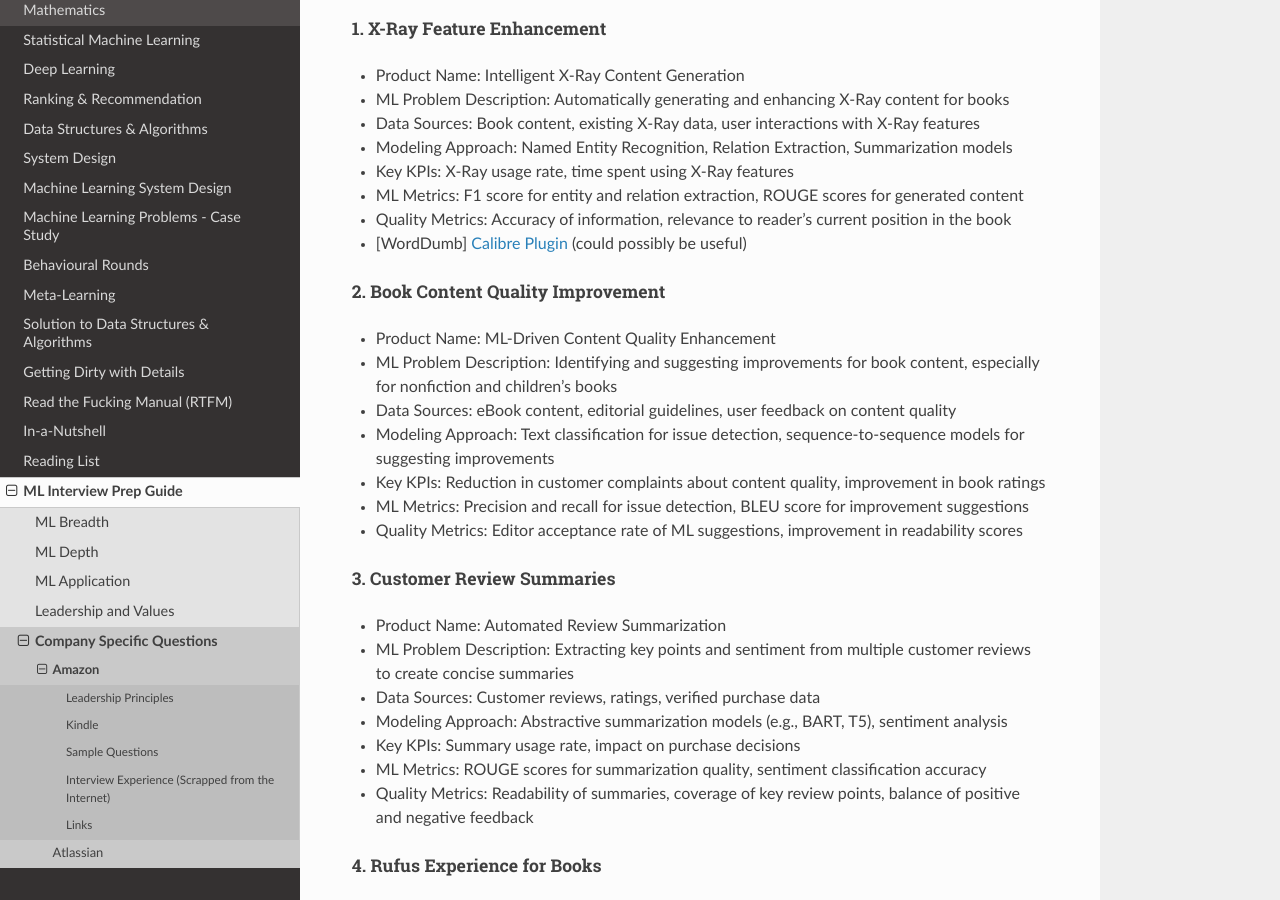
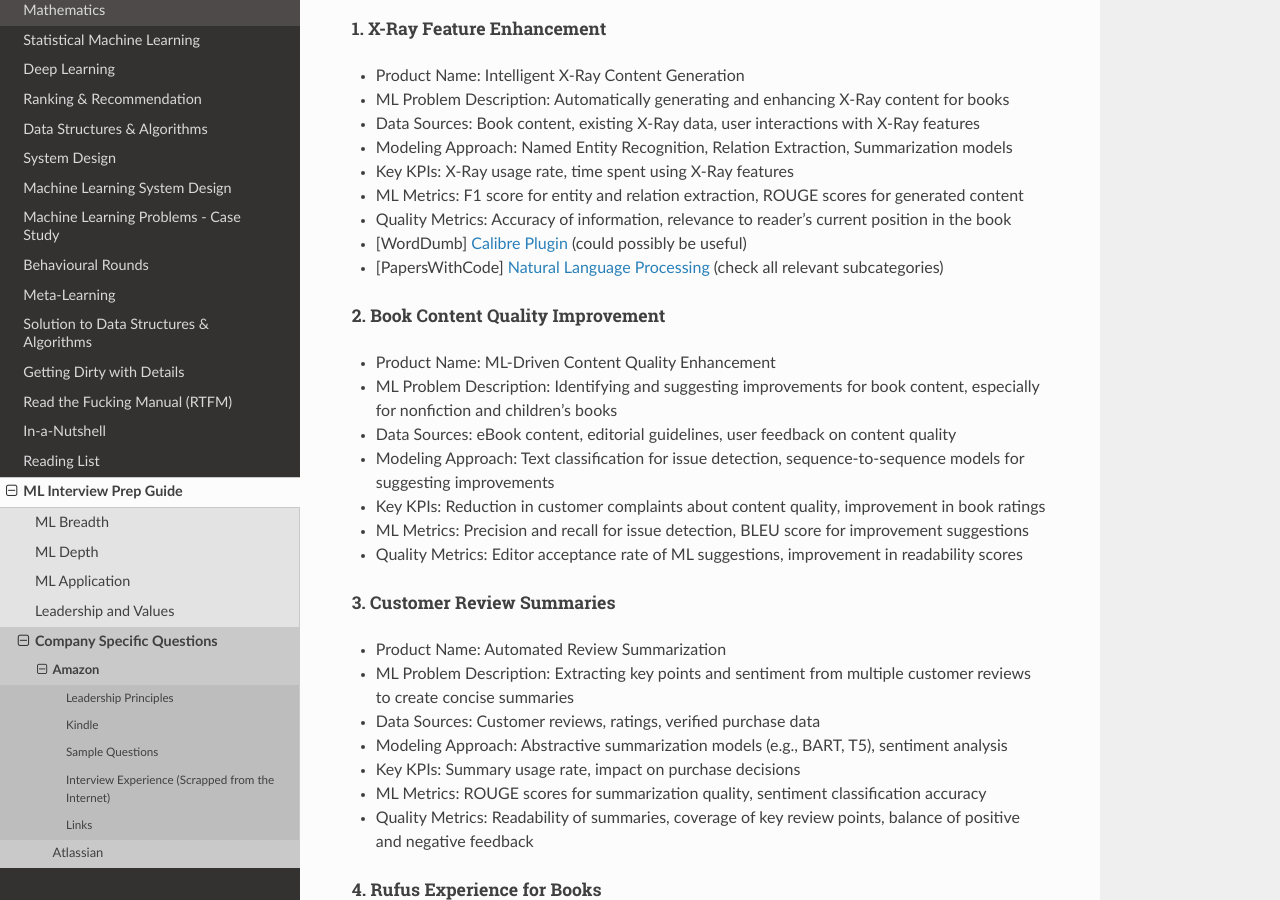
Before and after one commit to uselesstechjunks/leetcode, a Sphinx documentation site: the page built from docs/source/interviews/company/amzn.rst, in a window 1280 px wide and 900 px high, scrolled down 3569 px. Built offline with Sphinx 7.4.7 and the Read the Docs theme 2.0.0, drawn with Linux system fonts in a browser that asks for light colours.

Commit message:
Update amzn.rst (#299)

```diff
--- a/docs/source/interviews/company/amzn.rst
+++ b/docs/source/interviews/company/amzn.rst
@@ -127,6 +127,7 @@ Existing Features
 - ML Metrics: F1 score for entity and relation extraction, ROUGE scores for generated content
 - Quality Metrics: Accuracy of information, relevance to reader's current position in the book
 - [WordDumb] `Calibre Plugin <https://xxyzz.github.io/WordDumb/index.html>`_ (could possibly be useful)
+- [PapersWithCode] `Natural Language Processing <https://paperswithcode.com/area/natural-language-processing>`_ (check all relevant subcategories)
 
 2. Book Content Quality Improvement
 ^^^^^^^^^^^^^^^^^^^^^^^^^^^^^^^^^^^^^^^^^^^^^^^^^^^^^^^^^^^^^^^^^^^^^^^^^^
```
